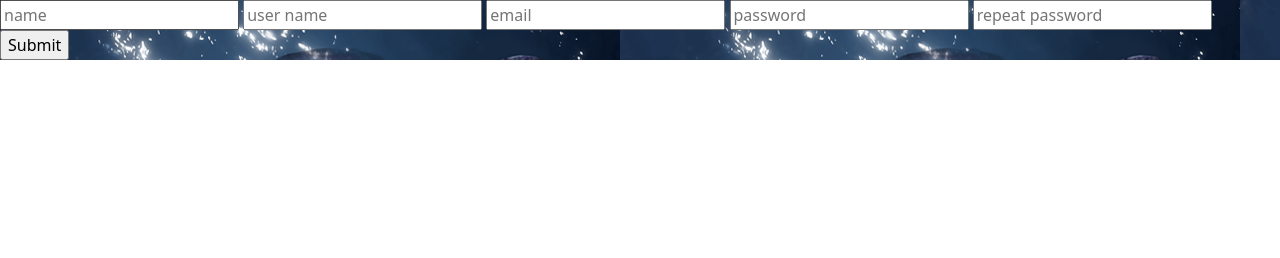
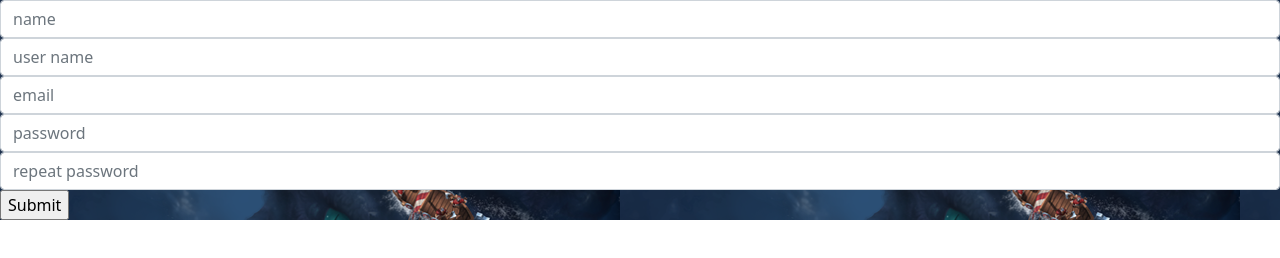
Before and after one commit to mj761/Kraken, a plain HTML site: page index.html in a window 1280 px wide. Drawn offline with nearby package versions, Linux system fonts and the light colour scheme.

Commit message:
form class

```diff
--- a/index.html
+++ b/index.html
@@ -13,13 +13,13 @@
     <form class="bg-kraken">
 
 
-    <input type="text" id="name" placeholder="name" autocomplete="given-name" required>
-    <input type="text" id="username" placeholder="user name" autocomplete="username" required>
-    <input type="email" id="email" placeholder="email" autocomplete="email" required>
-    <input type="password" id="password" placeholder="password" autocomplete="new-password" required>
-    <input type="password" id="repeatpassword" placeholder="repeat password" autocomplete="new-password" required>
+    <input type="text" id="name" class="form-control" placeholder="name" autocomplete="given-name" required>
+    <input type="text" id="username" class="form-control" placeholder="user name" autocomplete="username" required>
+    <input type="email" id="email" class="form-control" placeholder="email" autocomplete="email" required>
+    <input type="password" id="password" class="form-control" placeholder="password" autocomplete="new-password" required>
+    <input type="password" id="repeatpassword" class="form-control" placeholder="repeat password" autocomplete="new-password" required>
 
-    <input type="submit" id="submit">
+    <input type="submit" class="btn-kraken" id="submit">
 
     </form>
 
```
